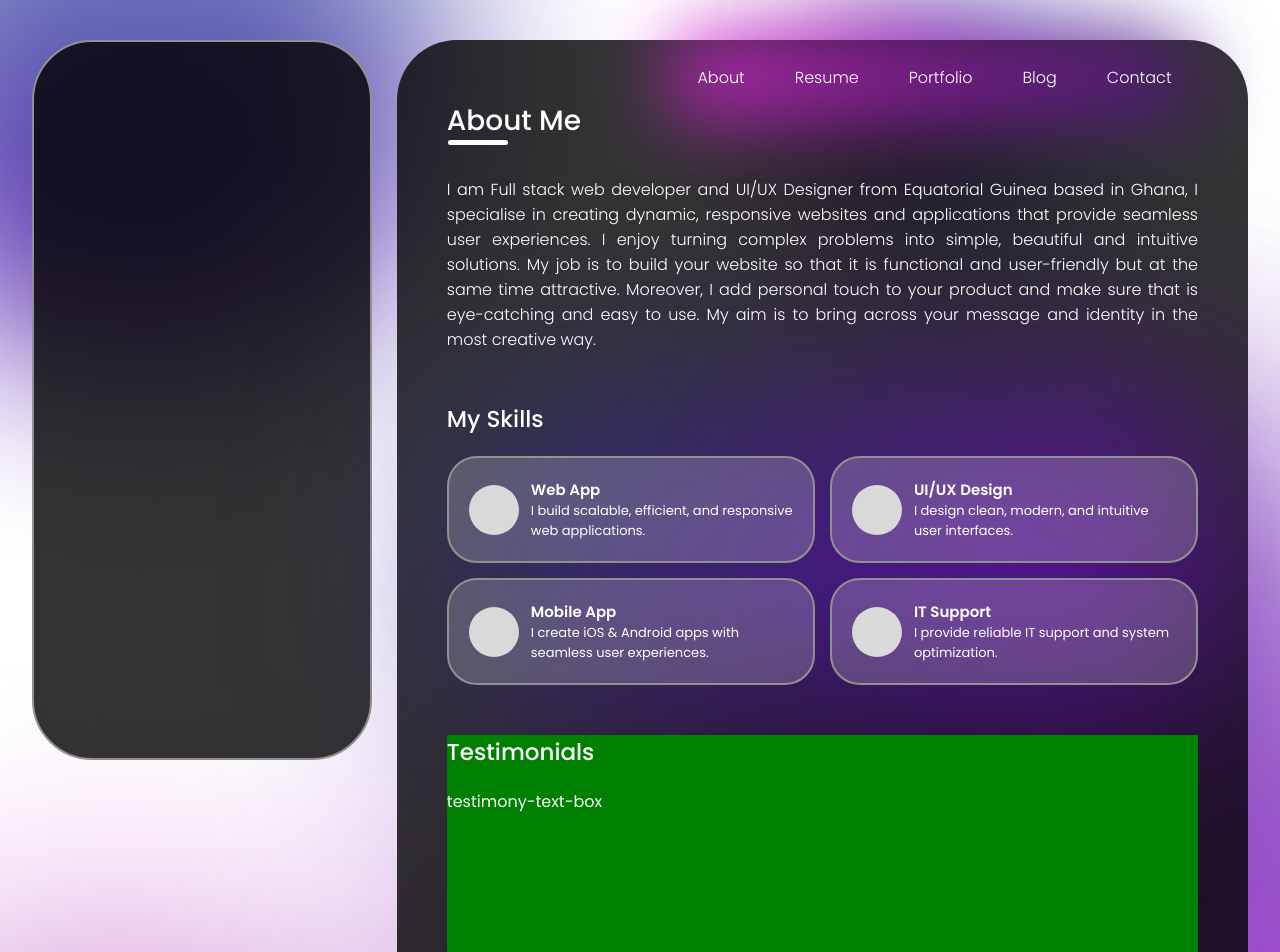
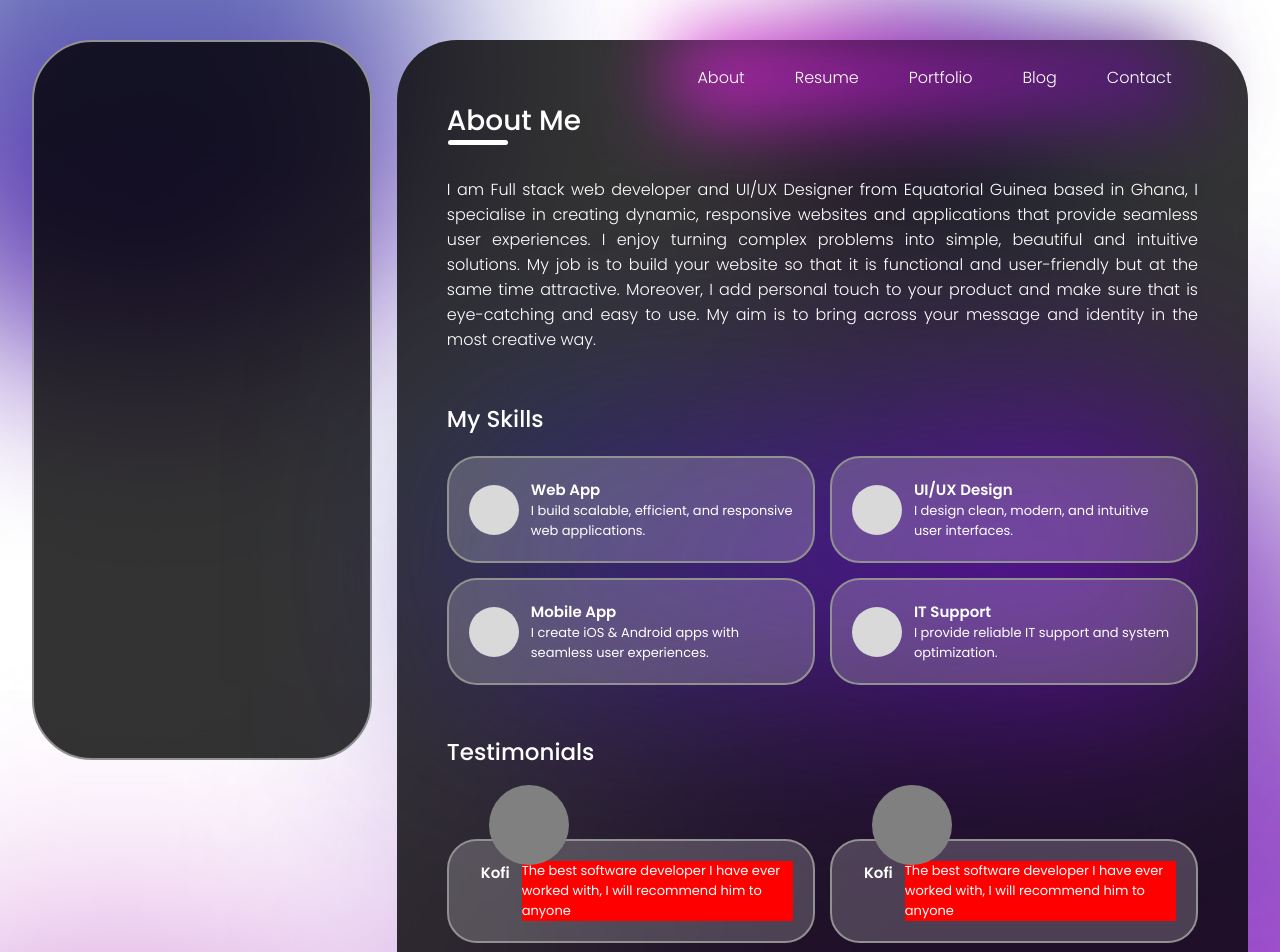
Before and after one commit to NapiTech-dev/my-portfolio, a React (Vite) app: page / in a window 1280 px wide. Shown: the top 952 px of the page. Built offline with nearby package versions, Linux system fonts and the light colour scheme.

Commit message:
styling testimonney boxes now

```diff
--- a/src/components/TestimonialSection.jsx
+++ b/src/components/TestimonialSection.jsx
@@ -1,18 +1,38 @@
 import React from "react";
 import "../styles/TestimonialSection.css";
 
-const TestimonialSection = () => {
+function TestimonialSection() {
+  const testimonies = [
+    {
+      name: "Kofi",
+      summary:
+        "The best software developer I have ever worked with, I will recommend him to anyone",
+    },
+    {
+      name: "Kofi",
+      summary:
+        "The best software developer I have ever worked with, I will recommend him to anyone",
+    },
+  ];
+
   return (
     <div className="testimonial-section">
       <h2 className="testmony-title">Testimonials</h2>
       <div className="testimonies-box">
-        <div className="testimony-box">
-            <div className="tesimony-image-box"></div>
-            <div className=""></div>testimony-text-box
-        </div>
+        {testimonies.map((testimony) => (
+          <div className="testimony-box">
+            <div className="tesimony-image-box">
+                <div className="testimony-image-background"></div>
+            </div>
+            <div className="testimony-title">{testimony.name}</div>
+            <div className="testimony-details-box">
+              <p className="testimony-text">{testimony.summary}</p>
+            </div>
+          </div>
+        ))}
       </div>
     </div>
   );
-};
+}
 
 export default TestimonialSection;
--- a/src/styles/TestimonialSection.css
+++ b/src/styles/TestimonialSection.css
@@ -1,6 +1,5 @@
 .testimonial-section {
   margin-top: 50px;
-  background-color: green;
   color: white;
   position: relative;
   height: 35vh;
@@ -12,8 +11,45 @@
 }
 
 .testimonies-box {
-  margin-top: 20px;
+  margin-top: 70px;
   display: grid;
   grid-template-columns: repeat(2, 1fr);
   gap: 15px;
 }
+
+.testimony-box {
+  background: rgb(255, 255, 255, 0.2);
+  display: flex;
+  padding: 20px;
+  justify-content: center;
+  gap: 12px;
+  border: 2px solid #919191;
+  border-radius: 30px;
+}
+
+.tesimony-image-box {
+    background-color: yellow;
+}
+
+.testimony-image-background{
+    position: absolute;
+    bottom: 150px;
+    height: 80px;
+    width: 80px;
+    background-color: gray;
+    border-radius: 50%;
+    margin-left: 20px;
+}
+
+.testimony-details-box {
+    background-color: red;
+}
+
+.testimony-title{
+    font-weight: 600;
+  font-size: 15px;
+}
+
+.testimony-text {
+    font-size: 13px;
+}
```
